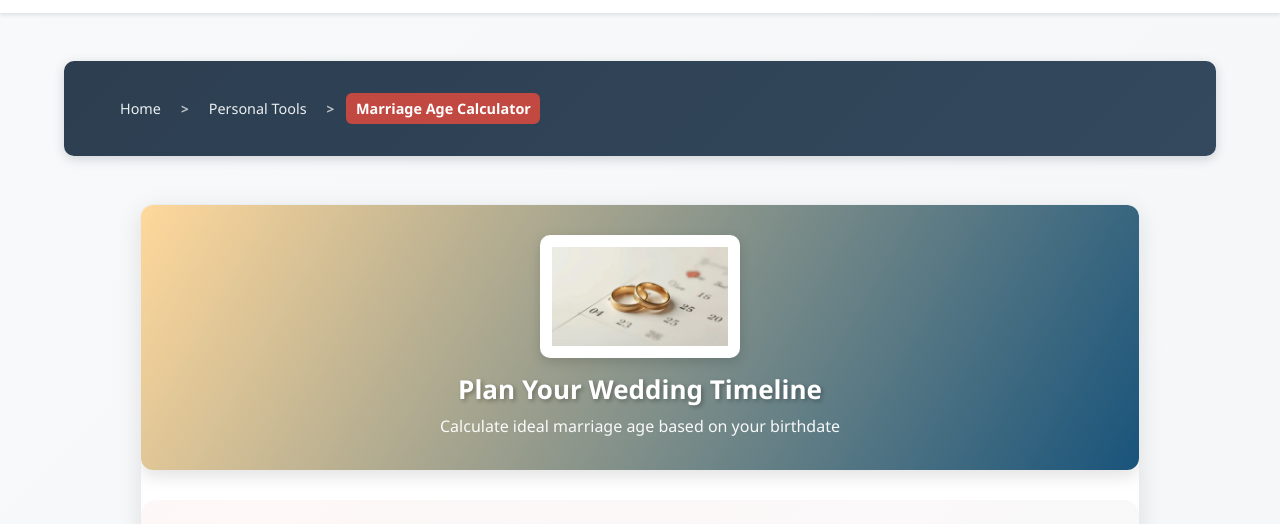
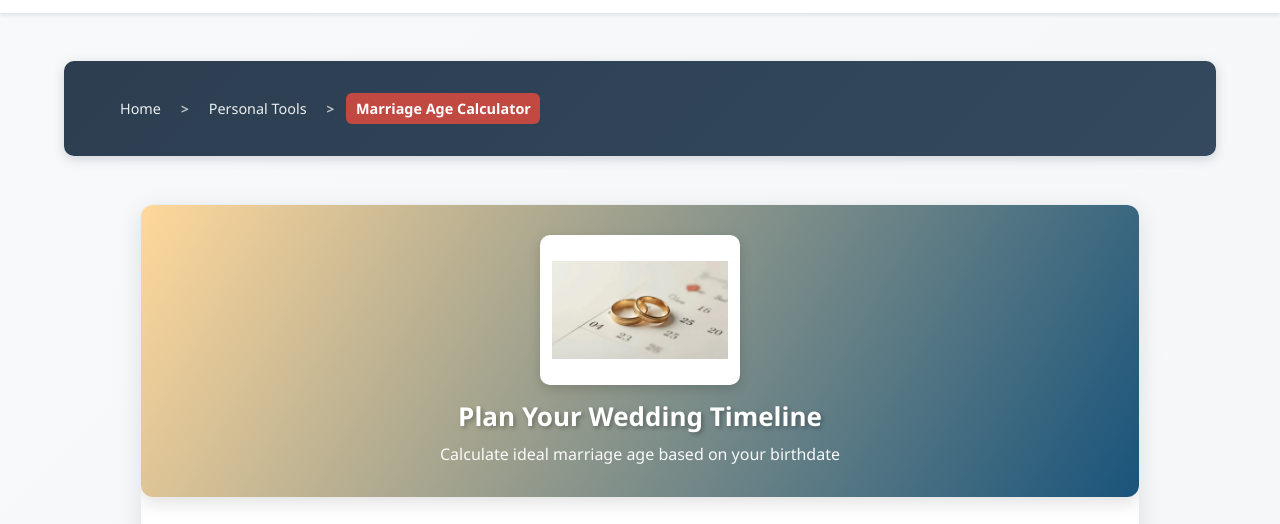
Before and after one commit to jaytools/jaytools.github.io, a website: page personal/marriage-age-inline.html in a window 1280 px wide. Shown: the part 103-627 px from the top of the page. Drawn offline with Linux system fonts and the light colour scheme.

Commit message:
Optimize Marriage Age Calculator performance: inline critical CSS, fetchpriority high on LCP image, defer fonts, add min-heights for CLS prevention

```diff
--- a/personal/marriage-age-inline.html
+++ b/personal/marriage-age-inline.html
@@ -35,20 +35,31 @@
     <link rel="apple-touch-icon" sizes="180x180" href="../apple-touch-icon.png">
     <link rel="manifest" href="../site.webmanifest">
 
-    <!-- Google Fonts -->
+    <!-- Preload Hero Image for LCP with High Priority -->
+    <link rel="preload" as="image" href="img/marriage-cal.webp" fetchpriority="high">
+
+    <!-- Custom CSS - Synchronous Loading -->
+    <link rel="stylesheet" href="../css/custom.css">
+
+    <!-- Google Fonts - Deferred Loading -->
     <link rel="preconnect" href="https://fonts.googleapis.com">
     <link rel="preconnect" href="https://fonts.gstatic.com" crossorigin>
-    <link href="https://fonts.googleapis.com/css2?family=Roboto:wght@400;500;700&display=swap" rel="stylesheet">
-
-    <!-- Preload Hero Image for LCP -->
-    <link rel="preload" as="image" href="img/marriage-cal.webp">
+    <link href="https://fonts.googleapis.com/css2?family=Roboto:wght@400;500;700&display=swap" rel="stylesheet" media="print" onload="this.media='all'">
+    <noscript><link href="https://fonts.googleapis.com/css2?family=Roboto:wght@400;500;700&display=swap" rel="stylesheet"></noscript>
 
     <!-- Font Awesome - Deferred Loading -->
     <link rel="preload" href="https://cdnjs.cloudflare.com/ajax/libs/font-awesome/6.4.0/css/all.min.css" as="style" onload="this.onload=null;this.rel='stylesheet'">
     <noscript><link rel="stylesheet" href="https://cdnjs.cloudflare.com/ajax/libs/font-awesome/6.4.0/css/all.min.css"></noscript>
 
-    <!-- Custom CSS -->
-    <link rel="stylesheet" href="../css/custom.css">
+    <!-- Inline Critical CSS for Fast FCP -->
+    <style>
+        body{font-family:'Segoe UI',Tahoma,Geneva,Verdana,sans-serif;margin:0;padding:0;background:#f8f9fa}
+        .main-content{width:100%;max-width:1200px;margin:0 auto;padding:1rem}
+        .calculator-container{background:#fff;border-radius:12px;box-shadow:0 4px 20px rgba(0,0,0,0.1);overflow:hidden;margin:2rem auto;max-width:600px}
+        .marriage-banner{background:linear-gradient(135deg,#fff5f5 0%,#ffe5e5 100%);padding:2rem;text-align:center;min-height:200px}
+        .marriage-banner img{width:200px;height:150px;object-fit:contain;margin:0 auto 1rem}
+        .tool-header{background:linear-gradient(135deg,#e74c3c 0%,#c0392b 100%);color:#fff;text-align:center;padding:2rem;min-height:140px}
+    </style>
 
     <!-- Schema.org JSON-LD for SEO -->
     <script type="application/ld+json">
@@ -2431,6 +2442,7 @@
             border-radius: 12px;
             margin: 0 0 30px 0;
             box-shadow: 0 6px 18px rgba(0,0,0,0.12);
+            min-height: 280px;
         }
 
         .marriage-banner img {
@@ -2440,7 +2452,8 @@
             padding: 12px;
             display: block;
             max-width: 100%;
-            height: auto;
+            height: 150px;
+            width: 200px;
             box-shadow: 0 4px 12px rgba(0,0,0,0.15);
             image-rendering: -webkit-optimize-contrast;
         }
@@ -2593,7 +2606,8 @@
                          alt="Marriage age calculator for planning wedding timeline"
                          width="200"
                          height="150"
-                         loading="eager">
+                         loading="eager"
+                         fetchpriority="high">
                     <h2>Plan Your Wedding Timeline</h2>
                     <p>Calculate ideal marriage age based on your birthdate</p>
                 </div>
```
